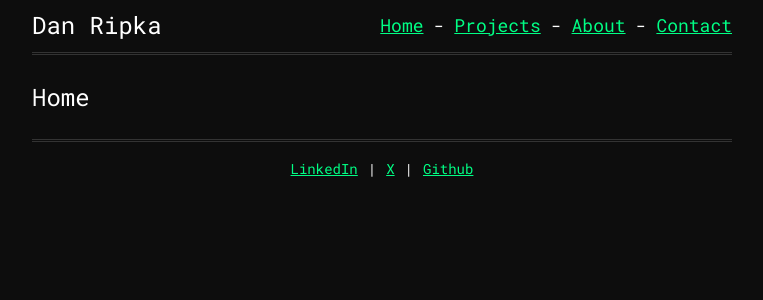
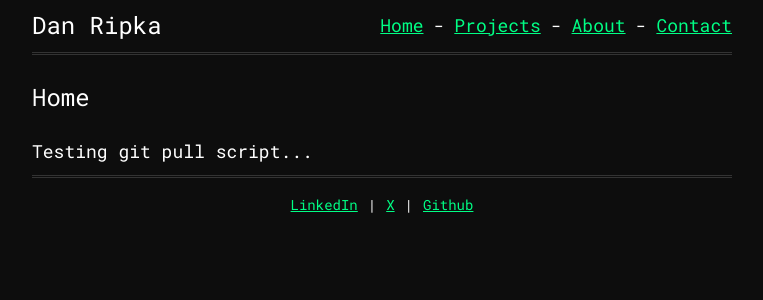
Before and after one commit to danripka/My-Website, a Flask app: page / in a window 1280 px wide. Shown: the top 300 px of the page, without its empty margins (258-1021 px from the left). Run offline with Flask 3, Linux system fonts and the light colour scheme.

Commit message:
For testing hourly task

```diff
--- a/templates/index.html
+++ b/templates/index.html
@@ -29,6 +29,7 @@
     <hr class="divider" />
     <main>
       <h4>Home</h4>
+      Testing git pull script...
     </main>
     <hr class="divider" />
     <footer>
```
